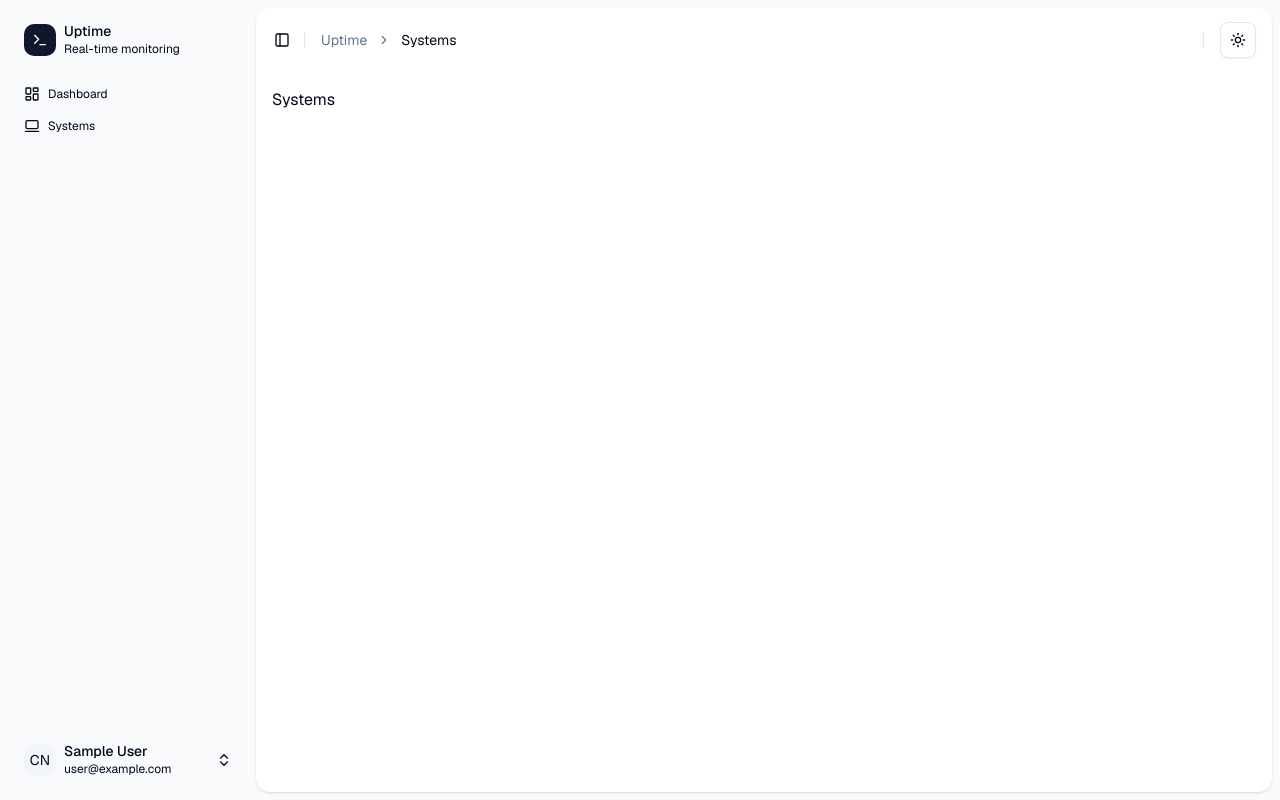
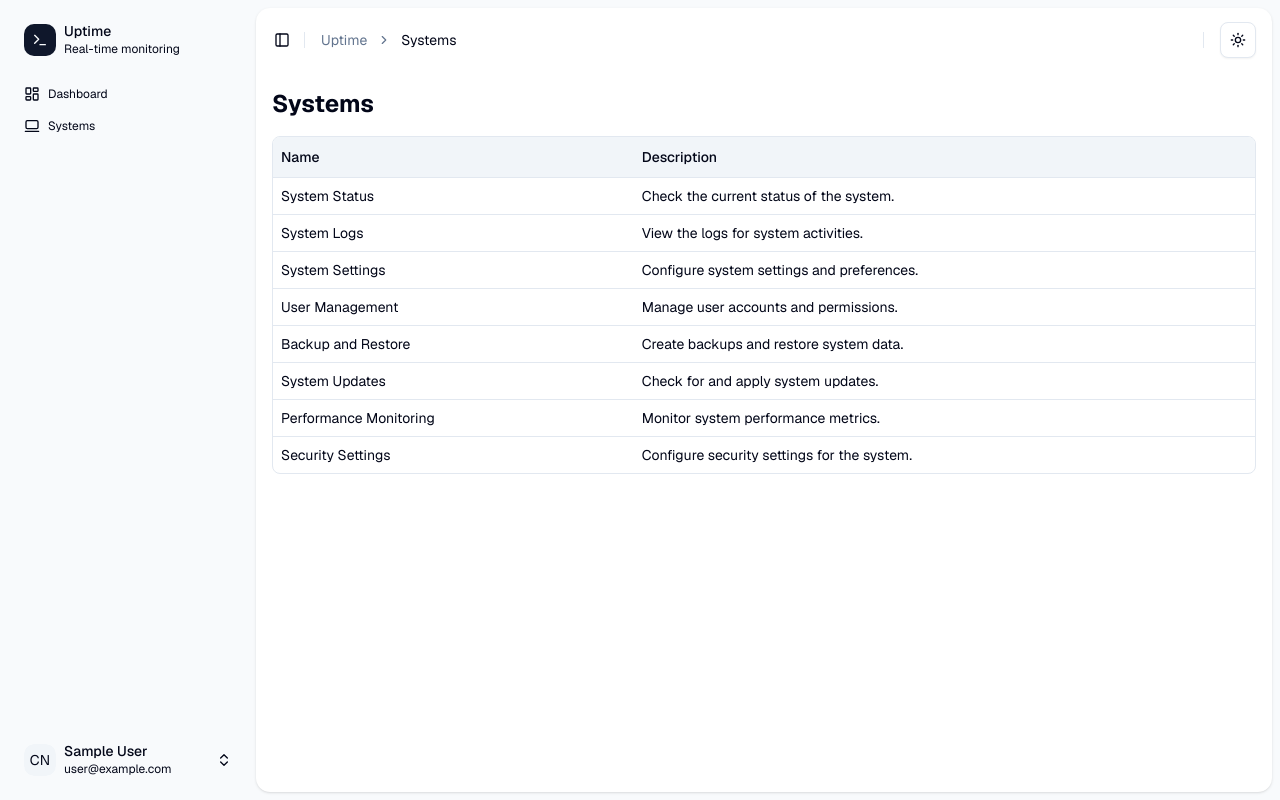
Before and after one commit to jenneracostadiaz/uptime-frontend, a Next.js app: page /systems in a window 1280 px wide. Built offline with nearby package versions, Linux system fonts and the light colour scheme; no server answers; sample sign-in values are in the browser's storage.

Commit message:
feat: integrate SystemProvider into SystemsPage for data management

```diff
--- a/src/app/(dashboard)/systems/page.tsx
+++ b/src/app/(dashboard)/systems/page.tsx
@@ -1,11 +1,11 @@
 import HeaderSystems from "@/app/(dashboard)/systems/components/HeaderSystems";
+import {SystemProvider} from "@/app/(dashboard)/systems/components/SystemProvider";
 
-export default function SystemsPage(){
-
+export default async function SystemsPage(){
 	return (
 		<>
 			<HeaderSystems />
-			<h1>Systems</h1>
+			<SystemProvider />
 		</>
 	);
 }
```
